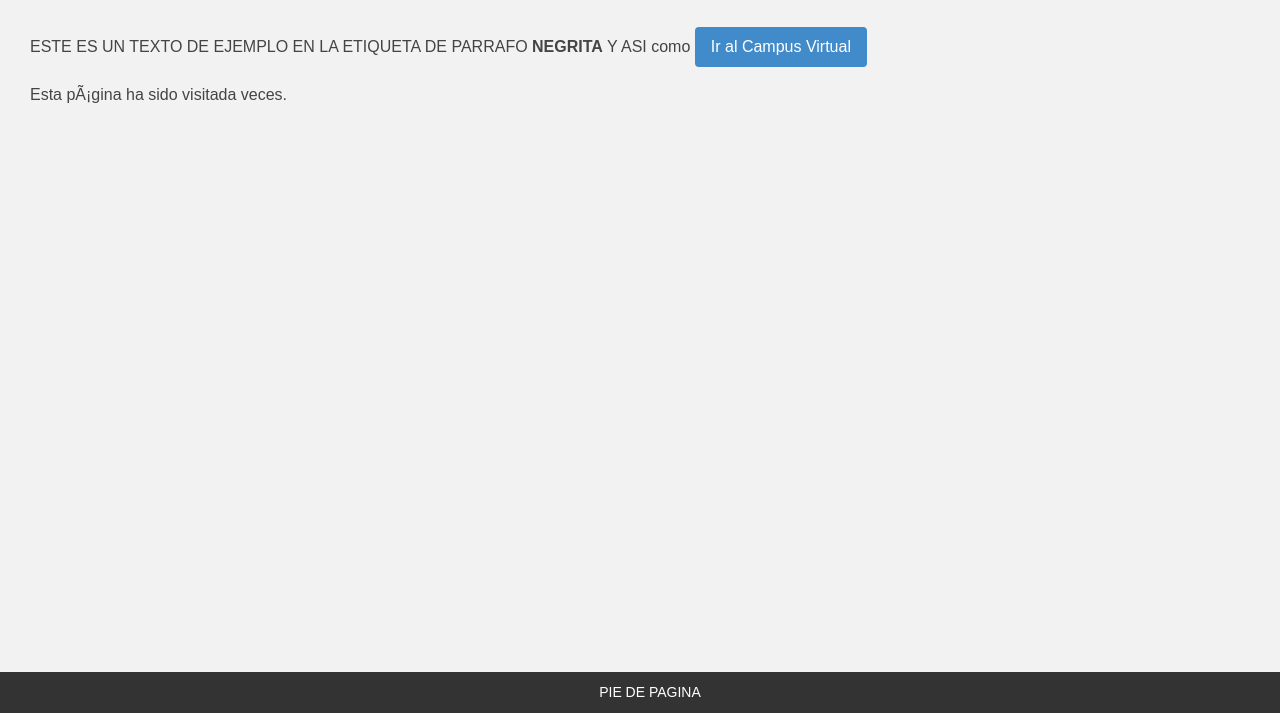
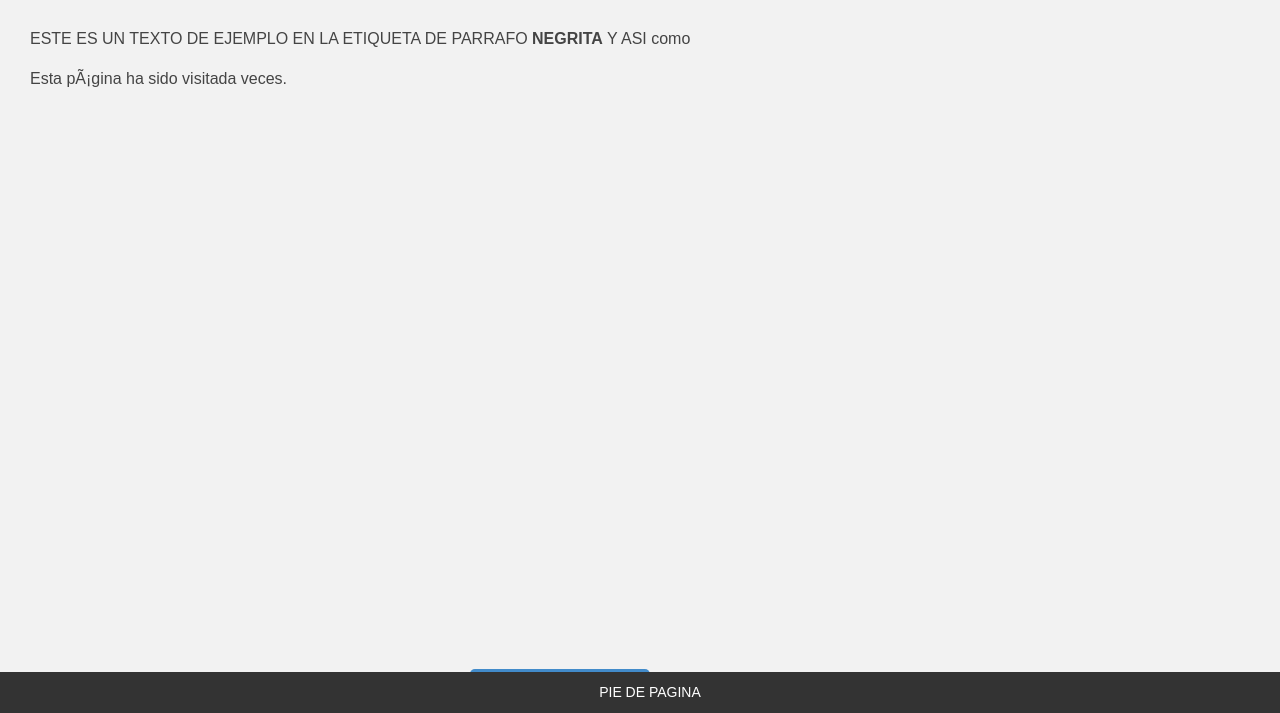
Before and after one commit to eliascando/PaginaWeb, a plain HTML site: page index.html in a window 1280 px wide. Shown: the part 87-800 px from the top of the page. Drawn offline with Linux system fonts and the light colour scheme.

Commit message:
corregida la posicion del boton campus virtual

```diff
--- a/index.css
+++ b/index.css
@@ -43,18 +43,24 @@ footer {
     bottom: 0;
     width: 100%;
 }
-.btn {
+.btn-campus {
+  background-color: #428bca;
+  border: none;
+  color: white;
+  padding: 10px 20px;
+  text-align: center;
+  text-decoration: none;
   display: inline-block;
-  padding: 8px 16px;
-  border: none;
-  background-color: #428bca;
-  color: #fff;
-  text-align: center;
   font-size: 16px;
-  border-radius: 4px;
-  transition: background-color 0.3s ease-in-out;
+  margin-left: -80px;
+  position: fixed;
+  bottom: 0;
+  left: 50%;
+  transform: translateX(-50%);
+  border-radius: 5px;
 }
 
-.btn:hover {
-  background-color: #3071a9;
+.btn-campus:hover {
+  background-color: #337ab7;
+  cursor: pointer;
 }
--- a/index.html
+++ b/index.html
@@ -6,8 +6,8 @@
 <body>
 	<h1>CREADO DESDE LA TERMINAL Y EL NOTEPAD</h1>
 	<p>ESTE ES UN TEXTO DE EJEMPLO EN LA ETIQUETA DE PARRAFO <strong>NEGRITA</strong> Y ASI como
-	<a href="#" onclick="confirmarSalida()" class="btn">Ir al Campus Virtual</a>
+	<a href="#" onclick="confirmarSalida()" class="btn-campus">Ir al Campus Virtual</a>
+	<p>Esta página ha sido visitada <span id="contador-visitas"></span> veces.</p>
 	<footer>PIE DE PAGINA</footer>
-	<p>Esta página ha sido visitada <span id="contador-visitas"></span> veces.</p>
 </body>
 </html>
```
